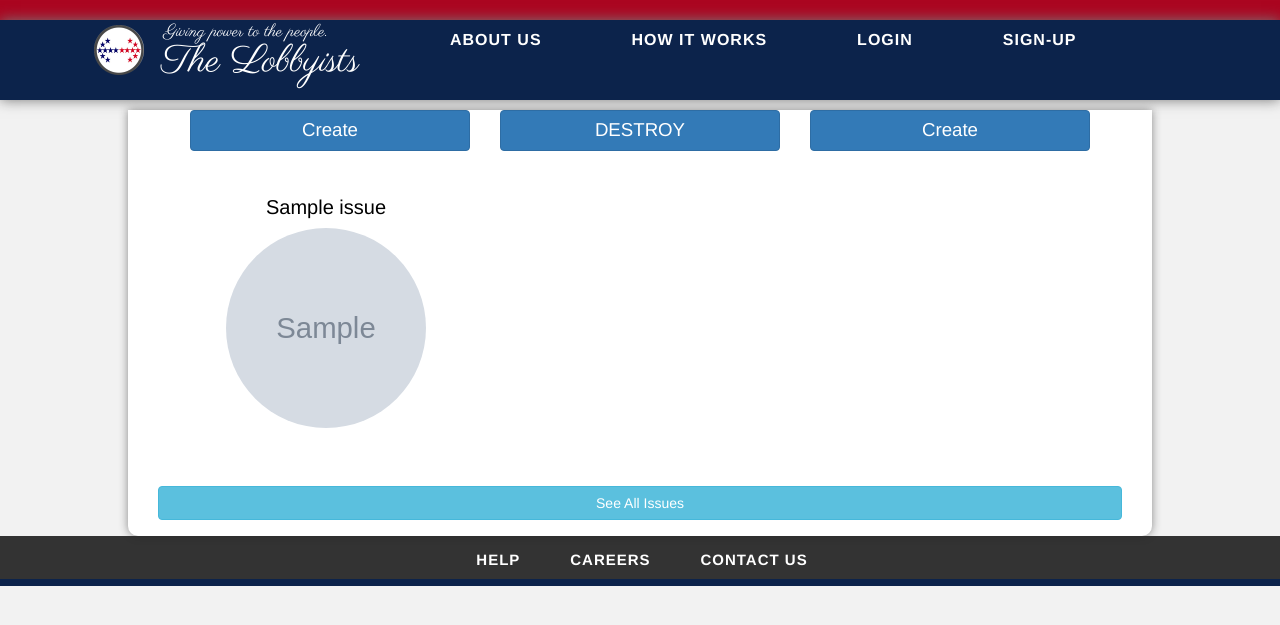
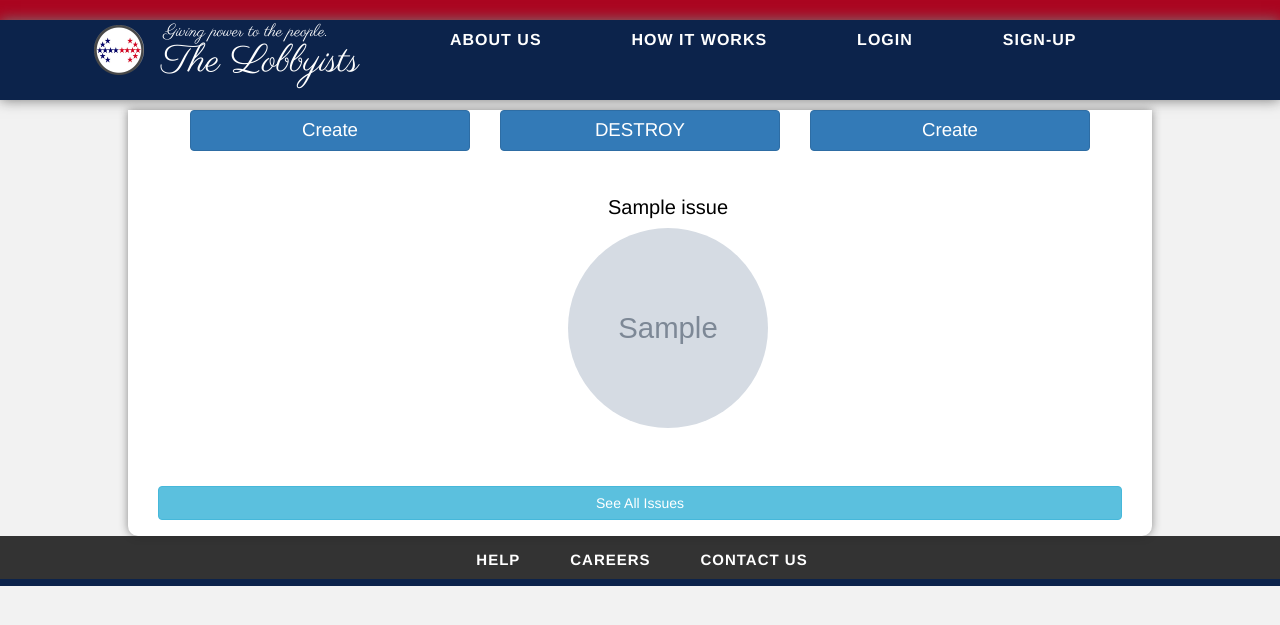
Before and after one commit to pjs33/HackArizona, a PHP site: page /HackArizona/index_new.php in a window 1280 px wide. Shown: the top 625 px of the page. Run offline with PHP 8.4, Linux system fonts and the light colour scheme; tables that the repository leaves empty hold one stand-in row (values such as "Sample post"); grey boxes marked "Sample" are stand-in pictures.

Commit message:
Centered issues

```diff
--- a/css/styles/indexstyles_new.css
+++ b/css/styles/indexstyles_new.css
@@ -58,7 +58,6 @@ body {
     margin-left: 10%;
     margin-right: 10%;
     color: black;
-    float:left;
 }
 
 #popularIssuesContent {
--- a/index_new.php
+++ b/index_new.php
@@ -57,7 +57,7 @@ session_start();
           $issuesArray = $model->getAllIssuesALL();
           $currentNum = 1;
           for($i = 0; $i < count($issuesArray); $i++) { ?>
-              <a class="issueLink"id="issueLink<?= $currentNum; ?>" style="float: left; width: 280px;height: 280px;" href="http://localhost/HackArizona/issue_view.php?i= <?= $issuesArray[$i]["issue_id"]; ?>">
+              <a class="issueLink"id="issueLink<?= $currentNum; ?>" style="display: inline-block;width: 280px;height: 280px;" href="http://localhost/HackArizona/issue_view.php?i= <?= $issuesArray[$i]["issue_id"]; ?>">
               <div class="issue">
                 <h3 id="issueTitle<?= $currentNum; ?>" style="font-size: 15pt;"><?= $issuesArray[$i]["issue_name"]; ?></h3>
                 <img id="imgThumb<?= $currentNum; ?>" src="<?= $issuesArray[$i]["picture"]; ?>" class="img-circle" alt="imgThumb<?= $currentNum; ?>" width="200" height="200">
```
